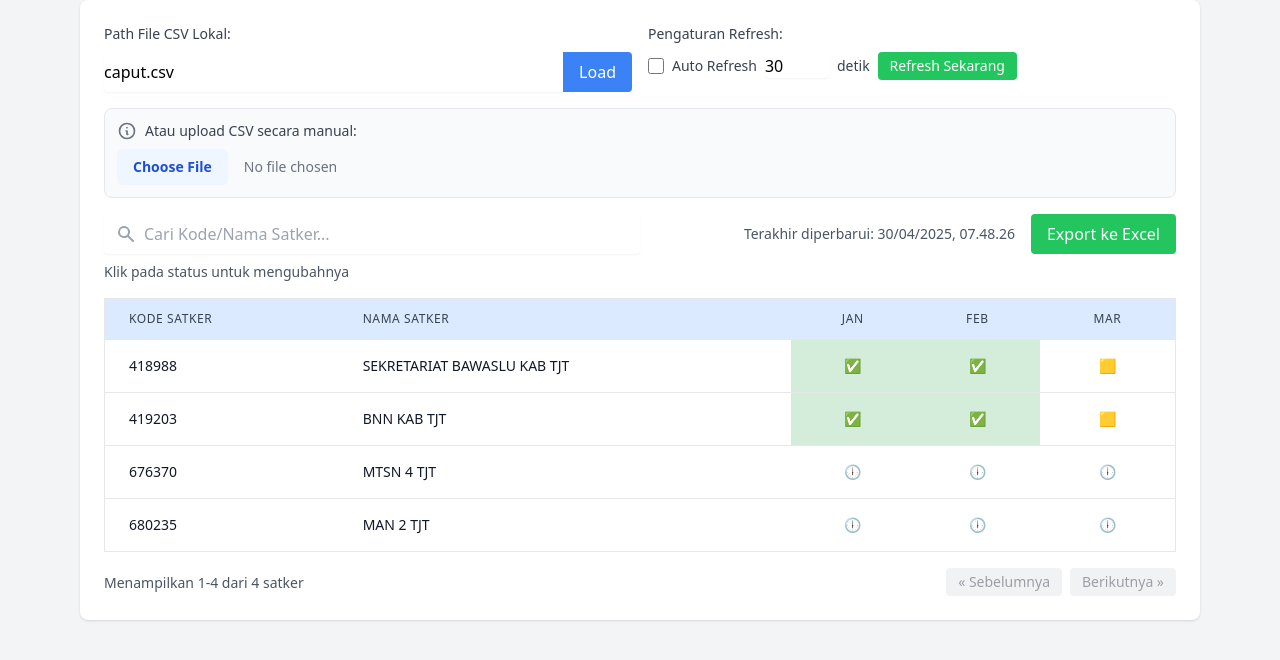
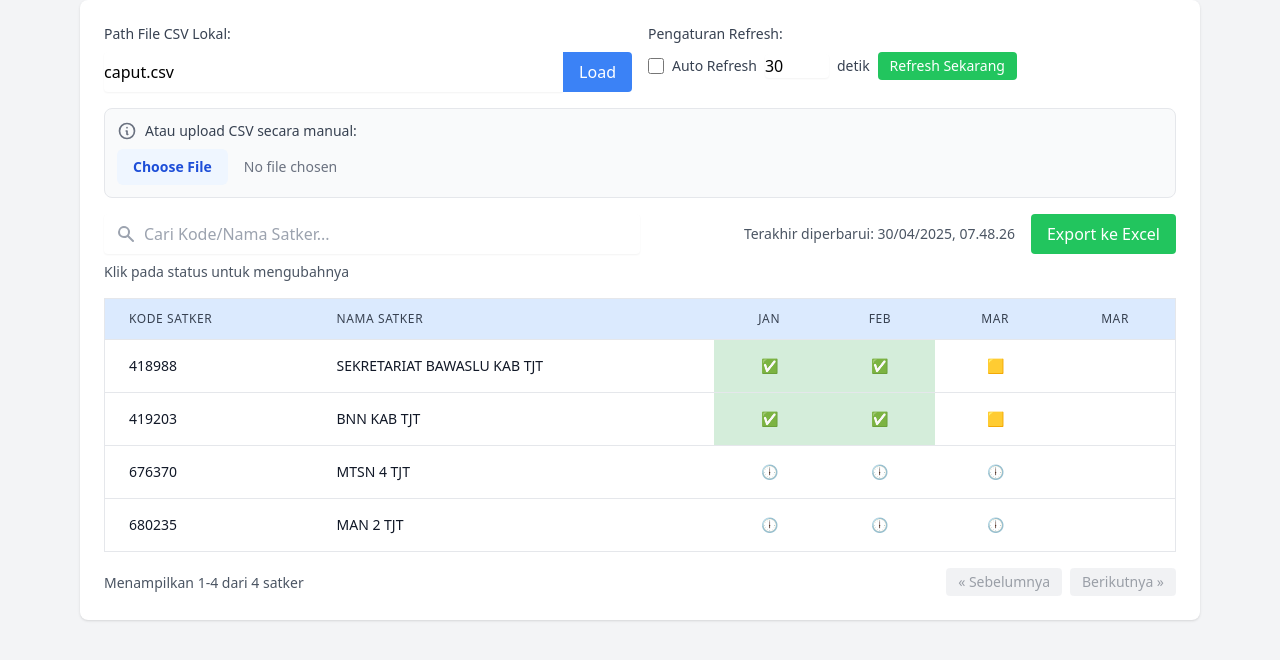
Before and after one commit to MisokOri/Mon_caput, a plain HTML site: page index.html in a window 1280 px wide. Shown: the part 100-760 px from the top of the page. Drawn offline with nearby package versions, Linux system fonts and the light colour scheme.

```diff
--- a/index.html
+++ b/index.html
@@ -124,6 +124,7 @@
               <th class="px-6 py-3 text-left text-xs font-medium text-gray-700 uppercase tracking-wider">Nama Satker</th>
               <th class="px-6 py-3 text-center text-xs font-medium text-gray-700 uppercase tracking-wider">Jan</th>
               <th class="px-6 py-3 text-center text-xs font-medium text-gray-700 uppercase tracking-wider">Feb</th>
+              <th class="px-6 py-3 text-center text-xs font-medium text-gray-700 uppercase tracking-wider">Mar</th>
               <th class="px-6 py-3 text-center text-xs font-medium text-gray-700 uppercase tracking-wider">Mar</th>
             </tr>
           </thead>
```
